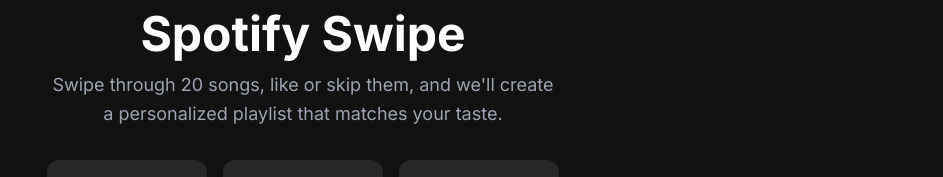
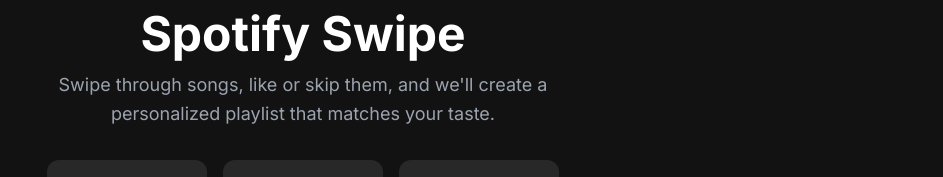
Before and after one commit to SagiDr/spotify-swipe, a Next.js app: page / in a window 1280 px wide. Shown: the part 251-428 px from the top of the page, without its empty margins (337-1280 px from the left). Built offline with nearby package versions, Linux system fonts and the light colour scheme.

Commit message:
Remove hardcoded song count from homepage description
The user chooses the count on the swipe setup screen, so the homepage
text no longer states a fixed number.

```diff
--- a/src/app/page.tsx
+++ b/src/app/page.tsx
@@ -28,7 +28,7 @@
             Spotify Swipe
           </h1>
           <p className="text-gray-500 dark:text-gray-400 text-lg leading-relaxed">
-            Swipe through 20 songs, like or skip them, and we&apos;ll create a
+            Swipe through songs, like or skip them, and we&apos;ll create a
             personalized playlist that matches your taste.
           </p>
         </div>
```
